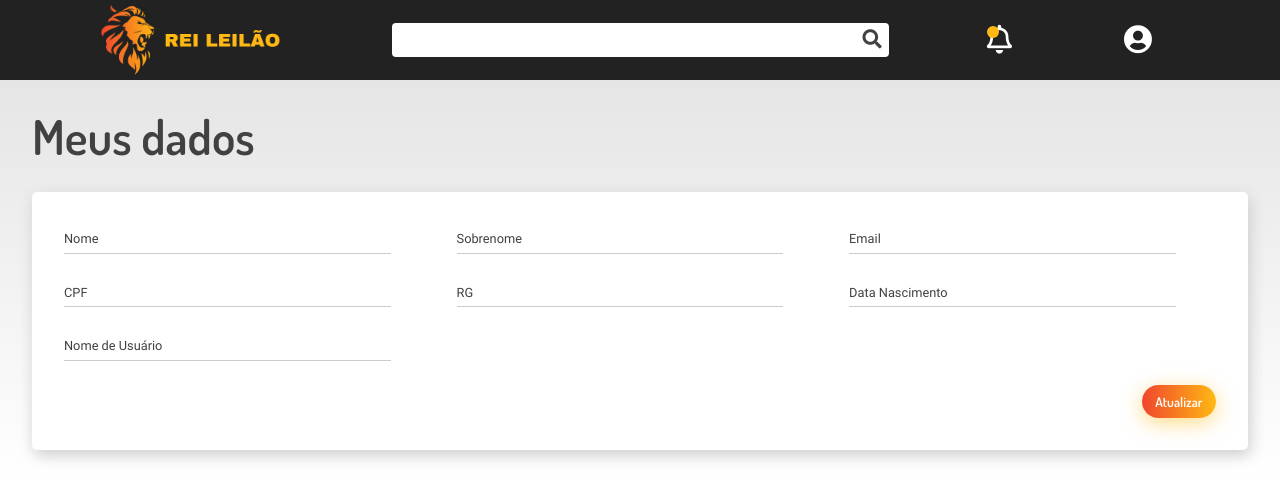
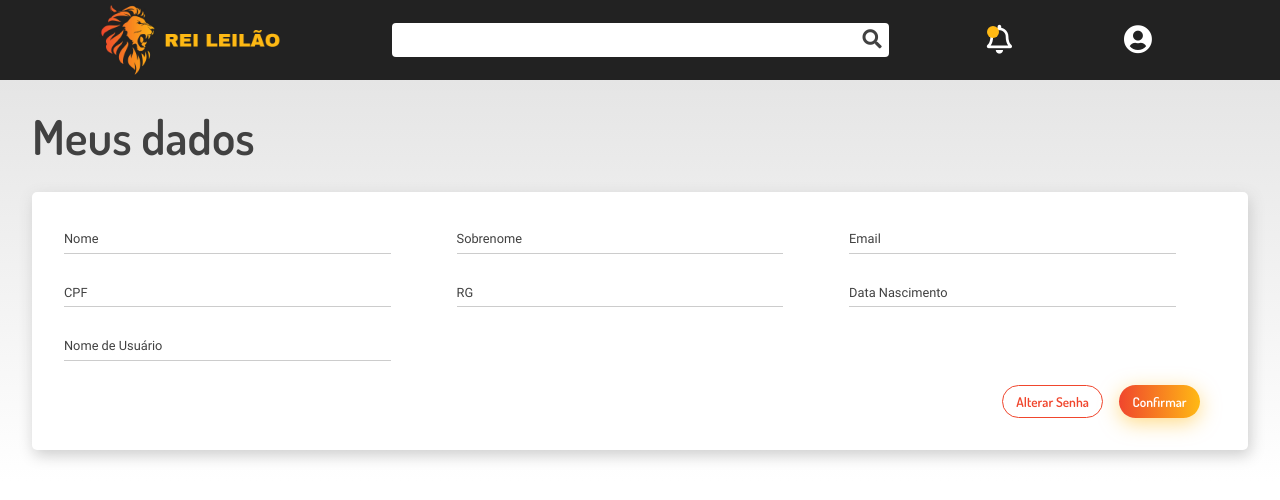
Before and after one commit to thalesburakowski/ReiLeiloesFront, a Vue app: page /dados in a window 1280 px wide. Shown: the top 500 px of the page. Built offline with nearby package versions, Linux system fonts and the light colour scheme.

Commit message:
trocar senha, confirmar transferencia, autorizar indo pro leilao

```diff
--- a/src/views/Admin/AuthorizeAuctions.vue
+++ b/src/views/Admin/AuthorizeAuctions.vue
@@ -110,7 +110,7 @@ export default {
   },
   methods: {
     clickAuction(id) {
-      // this.$router.push(`/mercadoria/:${id}`);
+      this.$router.push(`/leilao`)
       console.log('redirect', id)
     },
     async authorizeAuction(accept) {
--- a/src/views/Client/User.vue
+++ b/src/views/Client/User.vue
@@ -36,8 +36,31 @@
           <div class="label-text">Nome de Usuário</div>
         </label>
       </div>
-      <div class="save">
-        <button class="button button-principal" @click="register">Atualizar</button>
+      <div class="form__actions">
+        <button class="button button-cancel" @click="showModal = true">Alterar Senha</button>
+        <button class="button button-principal" @click="register">Confirmar</button>
+      </div>
+    </div>
+    <div :class="{ show: showModal }" class="modal">
+      <!-- Modal content -->
+      <div class="modal-content modal-content--small w3-animate-zoom">
+        <div class="fields fields--no-shadow">
+          <h2 class="title-form">Alterar senha</h2>
+          <div class="line-inputs line-inputs--form">
+            <label class="label-input">
+              <input type="password" required>
+              <div class="label-text">Nova senha</div>
+            </label>
+            <label class="label-input">
+              <input type="password" required>
+              <div class="label-text">Confirmar nova senha</div>
+            </label>
+          </div>
+          <div class="form__actions">
+            <button class="button button-cancel" @click="showModal = false">CANCELAR</button>
+            <button class="button button-principal" @click="changePassword">ATUALIZAR</button>
+          </div>
+        </div>
       </div>
     </div>
   </div>
@@ -50,6 +73,7 @@ export default {
   name: 'User',
   data() {
     return {
+      showModal: false,
       model: {
         name: '',
         lastName: '',
@@ -64,18 +88,47 @@ export default {
   components: { SweetAlert },
   methods: {
     async register() {
-      await SweetAlert.showSuccessModal()
+      const result = await SweetAlert.showConfirmationModal()
+      if (result.value) {
+        SweetAlert.showSuccessModal()
+      }
+    },
+
+    async changePassword() {
+      const result = await SweetAlert.showConfirmationModal()
+      if (result.value) {
+        SweetAlert.showSuccessModal()
+      }
     },
   },
 }
 </script>
 <style lang="scss" scoped>
+@import '@/assets/styles/variables.scss';
+@import '@/assets/styles/modal.scss';
 .page {
   .fields {
+    .form__actions {
+      display: flex;
+      justify-content: flex-end;
+    }
+    .button {
+      margin-right: 1rem;
+    }
+
+    .title-form {
+      font-size: 1.8rem;
+      color: $text-color;
+      margin-bottom: 1.5rem;
+      text-align: left;
+    }
     .line-inputs {
       grid-template-columns: repeat(3, 28%);
       grid-column-gap: 70px;
       grid-row-gap: 2rem;
+      &--form {
+        grid-template-columns: repeat(2, 45%);
+      }
     }
     .save {
       justify-content: flex-end;
--- a/src/views/Client/Wallet.vue
+++ b/src/views/Client/Wallet.vue
@@ -87,7 +87,12 @@ export default {
     }
   },
   methods: {
-    register() {},
+    async register() {
+      const result = await SweetAlert.showConfirmationModal()
+      if (result.value) {
+        SweetAlert.showSuccessModal()
+      }
+    },
   },
 }
 </script>
```
